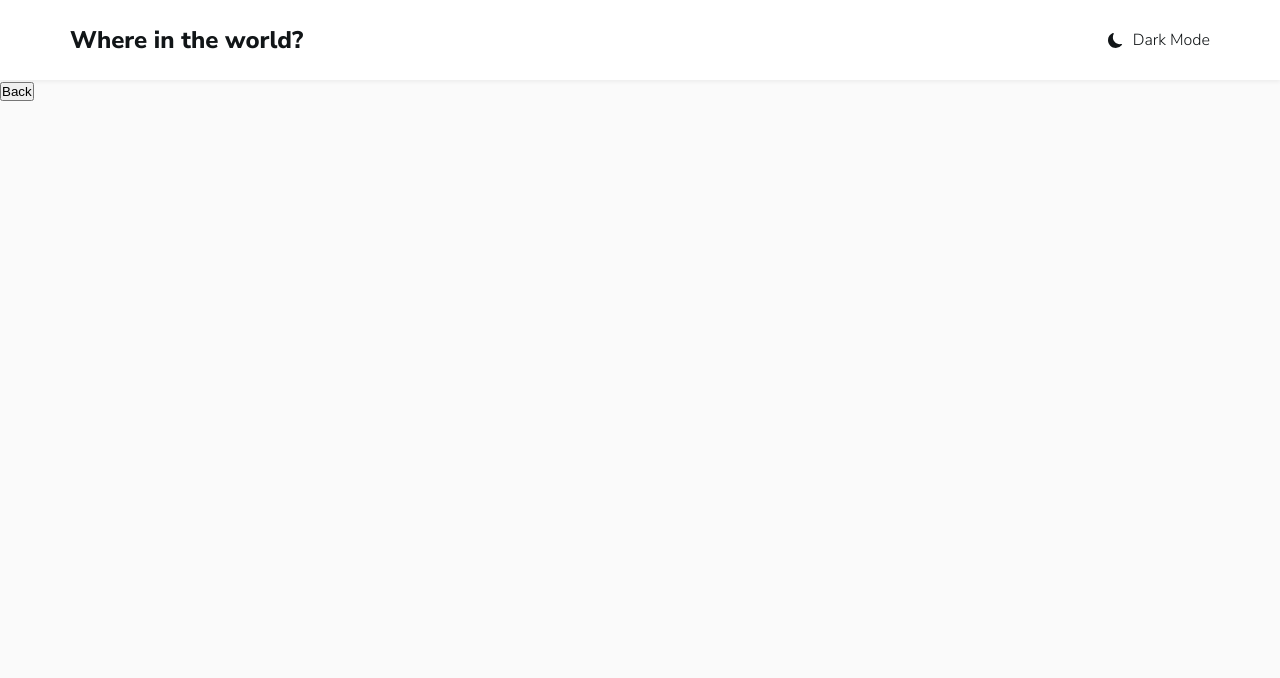
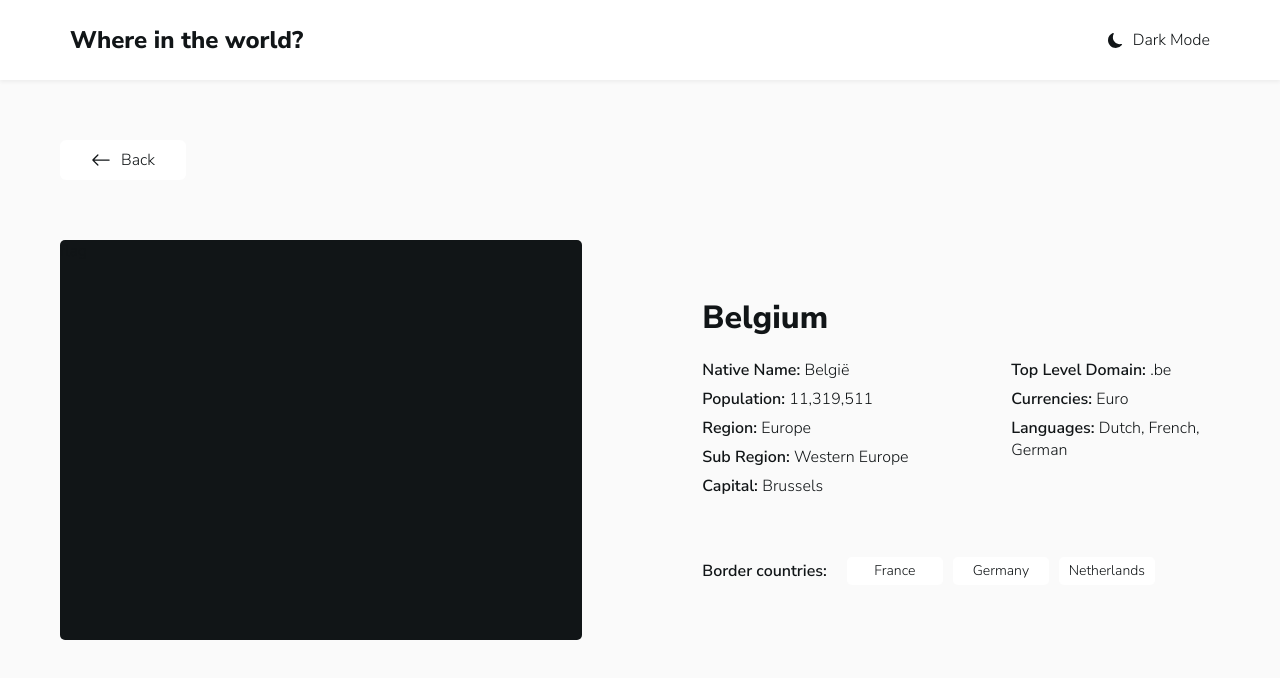
Before and after one commit to danielcalvolopez/countries-next-app, a Next.js app: page /country in a window 1280 px wide. Shown: the top 678 px of the page. Built offline with nearby package versions, Linux system fonts and the light colour scheme.

Commit message:
design for country details page implemented

```diff
--- a/src/components/UI/Button.module.css
+++ b/src/components/UI/Button.module.css
@@ -0,0 +1,15 @@
+.button {
+  display: flex;
+  justify-content: center;
+  align-items: center;
+  gap: 10px;
+  height: 40px;
+  width: 126px;
+  border-radius: 6px;
+  border: none;
+  background-color: var(--Secondary);
+  color: var(--Text);
+  font-family: inherit;
+  font-size: 16px;
+  cursor: pointer;
+}
--- a/src/pages/country.jsx
+++ b/src/pages/country.jsx
@@ -1,13 +1,75 @@
 import Header from "@/components/Header/Header";
 import Button from "@/components/UI/Button";
 import classes from "../styles/Country.module.css";
+import { BsArrowLeft } from "react-icons/bs";
 
 const country = () => {
   return (
     <div>
       <Header />
-      <div className={classes["button-section"]}>
-        <Button>Back</Button>
+      <div className={classes["body-container"]}>
+        <div className={classes["button-section"]}>
+          <Button>
+            <BsArrowLeft size={20} />
+            Back
+          </Button>
+        </div>
+        <div className={classes["body-content"]}>
+          <div className={classes.flag}>flag</div>
+          <div className={classes["info-container"]}>
+            <h2 className={classes.name}>Belgium</h2>
+            <div className={classes.details}>
+              <div className={classes["details-column"]}>
+                <p>
+                  Native Name:{" "}
+                  <span className={classes["details-content"]}>België</span>
+                </p>
+                <p>
+                  Population:{" "}
+                  <span className={classes["details-content"]}>11,319,511</span>
+                </p>
+                <p>
+                  Region:{" "}
+                  <span className={classes["details-content"]}>Europe</span>
+                </p>
+                <p>
+                  Sub Region:{" "}
+                  <span className={classes["details-content"]}>
+                    Western Europe
+                  </span>
+                </p>
+                <p>
+                  Capital:{" "}
+                  <span className={classes["details-content"]}>Brussels</span>
+                </p>
+              </div>
+              <div className={classes["details-column"]}>
+                <p>
+                  Top Level Domain:{" "}
+                  <span className={classes["details-content"]}>.be</span>
+                </p>
+                <p>
+                  Currencies:{" "}
+                  <span className={classes["details-content"]}>Euro</span>
+                </p>
+                <p>
+                  Languages:{" "}
+                  <span className={classes["details-content"]}>
+                    Dutch, French, German
+                  </span>
+                </p>
+              </div>
+            </div>
+            <div className={classes["borders-container"]}>
+              <p>Border countries: </p>
+              <div className={classes.borders}>
+                <div className={classes.border}>France</div>
+                <div className={classes.border}>Germany</div>
+                <div className={classes.border}>Netherlands</div>
+              </div>
+            </div>
+          </div>
+        </div>
       </div>
     </div>
   );
--- a/src/styles/Country.module.css
+++ b/src/styles/Country.module.css
@@ -0,0 +1,72 @@
+.body-container {
+  display: flex;
+  flex-direction: column;
+  padding: 60px 60px;
+}
+
+.body-container .body-content {
+  margin-top: 60px;
+  display: flex;
+  align-items: center;
+  gap: 120px;
+  color: var(--Text);
+}
+
+.body-container .body-content .flag {
+  height: 400px;
+  width: 560px;
+  background-color: var(--Text);
+  border-radius: 5px;
+}
+
+.body-container .body-content .info-container {
+  display: flex;
+  flex-direction: column;
+  gap: 20px;
+  font-weight: 600;
+}
+
+.body-container .body-content .info-container .name {
+  font-size: 32px;
+}
+
+.body-container .body-content .info-container .details {
+  display: flex;
+  gap: 100px;
+  width: 100%;
+}
+
+.body-container .body-content .info-container .details .details-column {
+  display: flex;
+  flex-direction: column;
+  gap: 7px;
+  width: 100%;
+}
+
+.body-container .body-content .info-container .details .details-content {
+  font-weight: 100;
+}
+
+.body-container .body-content .info-container .borders-container {
+  margin-top: 40px;
+  display: flex;
+  gap: 20px;
+  align-items: center;
+}
+
+.body-container .body-content .info-container .borders-container .borders {
+  display: flex;
+  gap: 10px;
+}
+
+.body-container .body-content .info-container .borders-container .border {
+  display: flex;
+  align-items: center;
+  justify-content: center;
+  width: 96px;
+  height: 28px;
+  background-color: var(--Secondary);
+  border-radius: 5px;
+  font-size: 14px;
+  font-weight: 300;
+}
```
